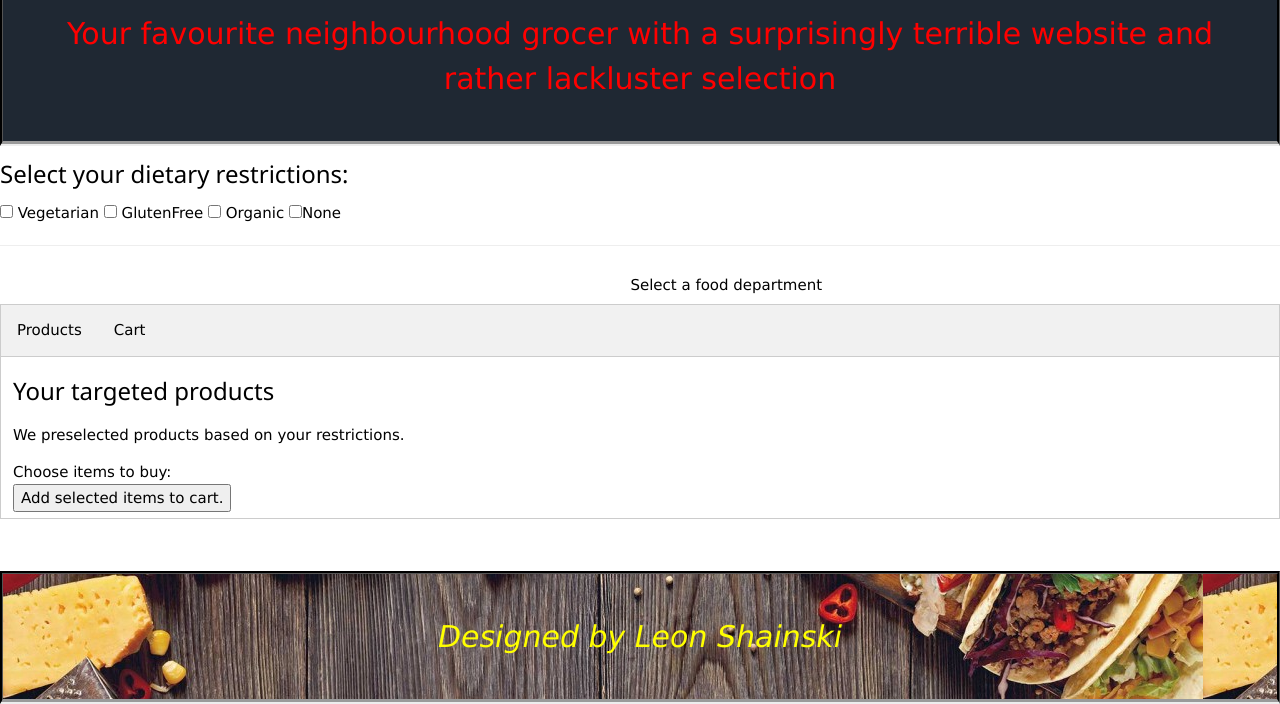
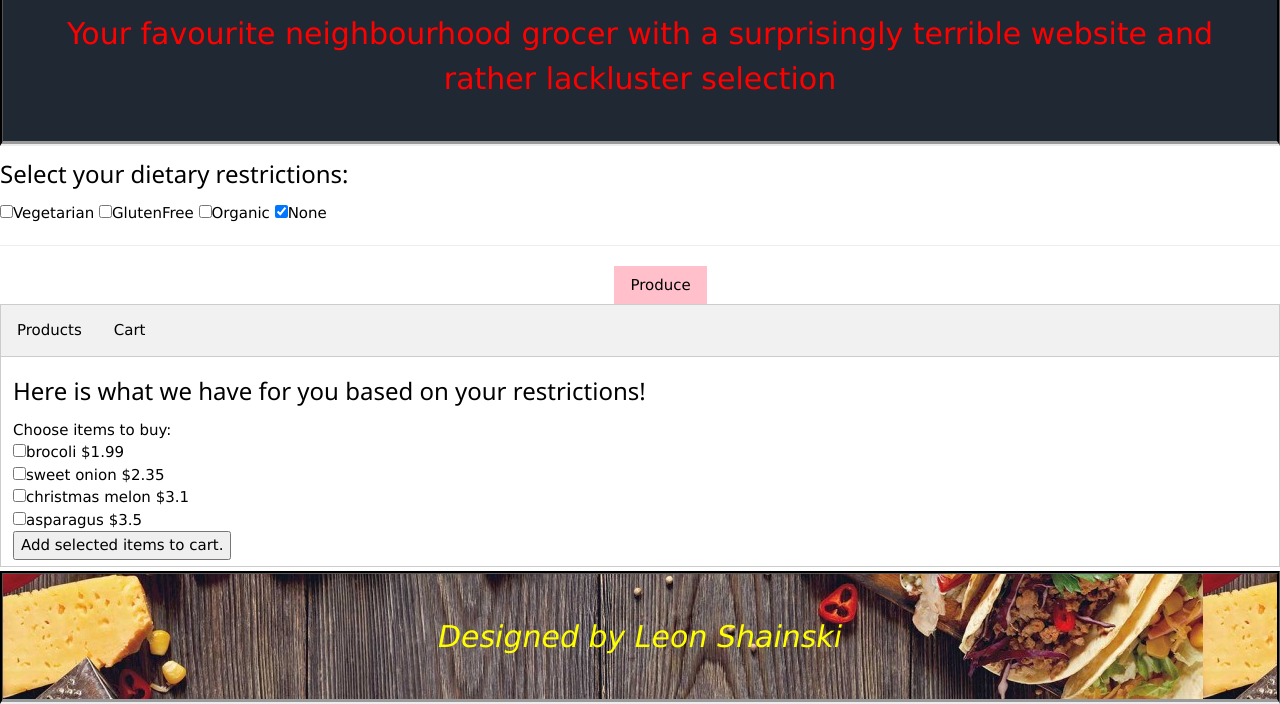
Before and after one commit to LeonShainski/SEG3125Lab3, a plain HTML site: page index.html in a window 1280 px wide. Shown: the part 96-800 px from the top of the page. Drawn offline with nearby package versions, Linux system fonts and the light colour scheme.

Commit message:
Making everything work a lot smoother

```diff
--- a/groceries.js
+++ b/groceries.js
@@ -143,7 +143,7 @@ function restrictListProducts(department) {
 		else if (restrictions.includes("None")){
 			product_names.push(prods[i].name);
 		}
-    product_prices.push(prods[i].price);
+    //product_prices.push(prods[i].price);
 	}
   console.log(product_prices);
 	return product_names;
--- a/index.html
+++ b/index.html
@@ -21,14 +21,14 @@
 <div>
 	<form id="preferenceSelectionCheckbox" onchange="populateListProductChoices(this.id, 'displayProduct')">
         <h3>Select your dietary restrictions:</h3>
-        <label><input type="checkbox" value="Vegetarian" name="PreferenceVegetarian" class="checks"> Vegetarian</label>
-        <label><input type="checkbox" value="GlutenFree" name="PreferenceGF" class="checks"> GlutenFree</label>
-        <label><input type="checkbox" value="Organic" name="PreferenceOrganic" class="checks"> Organic</label>
-				<label><input type="checkbox" value="None" name="PreferenceOrganic" class="checks">None</label>
+        <label><input type="checkbox" value="Vegetarian" name="PreferenceVegetarian" class="checks">Vegetarian</label>
+        <label><input type="checkbox" value="GlutenFree" name="PreferenceGF" class="checks">GlutenFree</label>
+        <label><input type="checkbox" value="Organic" name="PreferenceOrganic" class="checks">Organic</label>
+				<label><input type="checkbox" value="None" name="PreferenceNone" id="PreferenceNone" class="checks">None</label>
         <hr>
 
 				<div class="w3-dropdown-hover" id="foodTypeSelector">
-			  <button class="w3-button">Select a food department</button>
+			  <button class="w3-button" id="deptSelectBtn" style="background-color: pink;">Produce</button>
 			  <div class="w3-dropdown-content w3-bar-block w3-border">
 			    <a id="footTypeSelection" value="produce" onclick="foodTypeSelection('produce')"  class="w3-bar-item w3-button">Produce</a>
 			    <a id="footTypeSelection" onclick="foodTypeSelection('bakery')" value="bakery" class="w3-bar-item w3-button">Bakery Items</a>
@@ -50,8 +50,7 @@
 
 <div id="Products" class="tabcontent">
 
-  <h3>Your targeted products</h3>
-  <p>We preselected products based on your restrictions.</p>
+  <h3>Here is what we have for you based on your restrictions!</h3>
 	 Choose items to buy:
 	 <div id="displayProduct"></div>
 	 <button id="addCart" type="button" class="block" onclick="selectedItems()">
--- a/main.js
+++ b/main.js
@@ -5,7 +5,9 @@ department="produce";
 
 function onLoad() {
 	console.log(50);
+	document.getElementById('PreferenceNone').checked = true;
 	openInfo(event, 'Products');
+	populateListProductChoices("preferenceSelectionCheckbox", 'displayProduct');
 	restrictListProducts();
 	fetchPrice();
 	//document.getElementById('productsBtn').click();
@@ -35,7 +37,8 @@ function foodTypeSelection(option) {
 
  department=option;
  alert(department);
-	populateListProductChoices("preferenceSelectionCheckbox", 'displayProduct')
+	populateListProductChoices("preferenceSelectionCheckbox", 'displayProduct');
+	document.getElementById('deptSelectBtn').innerHTML = department;
 
 }
 
```
